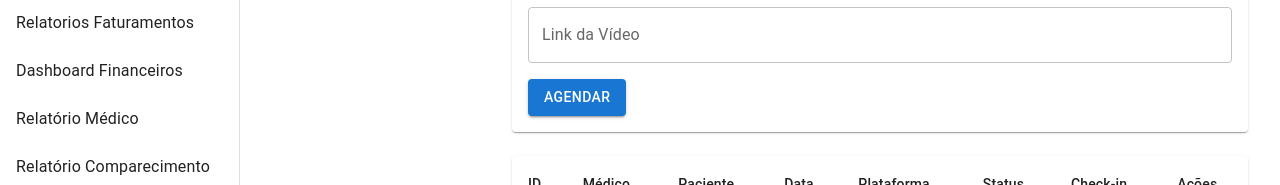
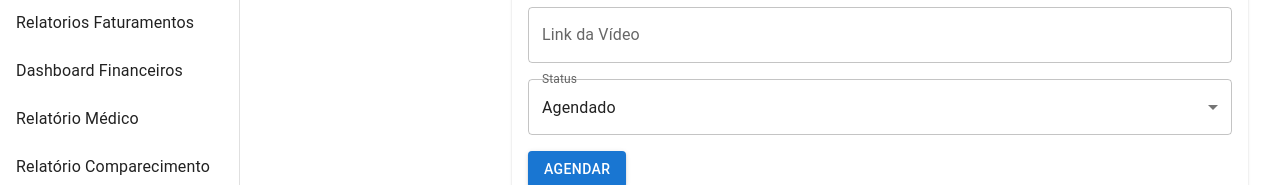
Before and after one commit to andreitoledo/Atendimento-Medico, a React (Vite) app in the folder clinica-frontend/: page /agendamentos in a window 1280 px wide. Shown: the part 505-690 px from the top of the page. Built offline with nearby package versions, Linux system fonts and the light colour scheme; no server answers; sample sign-in values are in the browser's storage.

Commit message:
Ajuste para trocar de status na tela de Agendamentos

```diff
--- a/clinica-frontend/src/pages/AgendamentosPage.jsx
+++ b/clinica-frontend/src/pages/AgendamentosPage.jsx
@@ -18,6 +18,7 @@ const AgendamentosPage = () => {
   const [plataforma, setPlataforma] = useState("");
   const [linkVideo, setLinkVideo] = useState("");
   const [statusFiltro, setStatusFiltro] = useState("");
+  const [status, setStatus] = useState("agendado");
   const [editingId, setEditingId] = useState(null);
   const token = localStorage.getItem("token");
 
@@ -47,9 +48,9 @@ const AgendamentosPage = () => {
     const data = await res.json();
 
     // Agrupar pacientes únicos pelo ID
-  const pacientesUnicos = Array.from(
-    new Map(data.map(p => [p.id, p])).values()
-  );
+    const pacientesUnicos = Array.from(
+      new Map(data.map(p => [p.id, p])).values()
+    );
 
     setPacientes(pacientesUnicos);
   };
@@ -68,7 +69,8 @@ const AgendamentosPage = () => {
       pacienteId,
       dataConsulta,
       plataforma,
-      linkVideo
+      linkVideo,
+      status
     };
 
     const url = editingId
@@ -106,6 +108,7 @@ const AgendamentosPage = () => {
     setDataConsulta(a.dataConsulta.substring(0, 16)); // para input type="datetime-local"
     setPlataforma(a.plataforma);
     setLinkVideo(a.linkVideo);
+    setStatus(a.status);
     setEditingId(a.id);
   };
 
@@ -116,6 +119,7 @@ const AgendamentosPage = () => {
     setPlataforma("");
     setLinkVideo("");
     setEditingId(null);
+    setStatus("agendado");
   };
 
   // Função para realizar o check-in
@@ -136,7 +140,7 @@ const AgendamentosPage = () => {
         <Typography variant="h5" gutterBottom>Agendamentos</Typography>
 
         <Paper sx={{ p: 2, mb: 3 }}>
-        <Box display="flex" gap={2} alignItems="center" mb={2}>
+          <Box display="flex" gap={2} alignItems="center" mb={2}>
             <FormControl sx={{ minWidth: 200 }}>
               <InputLabel id="status-label">Status</InputLabel>
               <Select
@@ -183,6 +187,9 @@ const AgendamentosPage = () => {
             <MenuItem value="WhatsApp">WhatsApp</MenuItem>
             <MenuItem value="Google Meet">Google Meet</MenuItem>
             <MenuItem value="Zoom">Zoom</MenuItem>
+            <MenuItem value="Skype">Skype</MenuItem>
+            <MenuItem value="Teams">Teams</MenuItem>
+            <MenuItem value="Outros">Outros</MenuItem>
           </Select>
 
           <TextField
@@ -191,6 +198,15 @@ const AgendamentosPage = () => {
             onChange={e => setLinkVideo(e.target.value)}
             fullWidth sx={{ mb: 2 }}
           />
+
+          <FormControl fullWidth sx={{ mb: 2 }}>
+            <InputLabel>Status</InputLabel>
+            <Select value={status} onChange={(e) => setStatus(e.target.value)} fullWidth>
+              <MenuItem value="agendado">Agendado</MenuItem>
+              <MenuItem value="realizado">Realizado</MenuItem>
+              <MenuItem value="cancelado">Cancelado</MenuItem>
+            </Select>
+          </FormControl>
 
           <Button variant="contained" onClick={handleSubmit}>
             {editingId ? "Atualizar" : "Agendar"}
```
